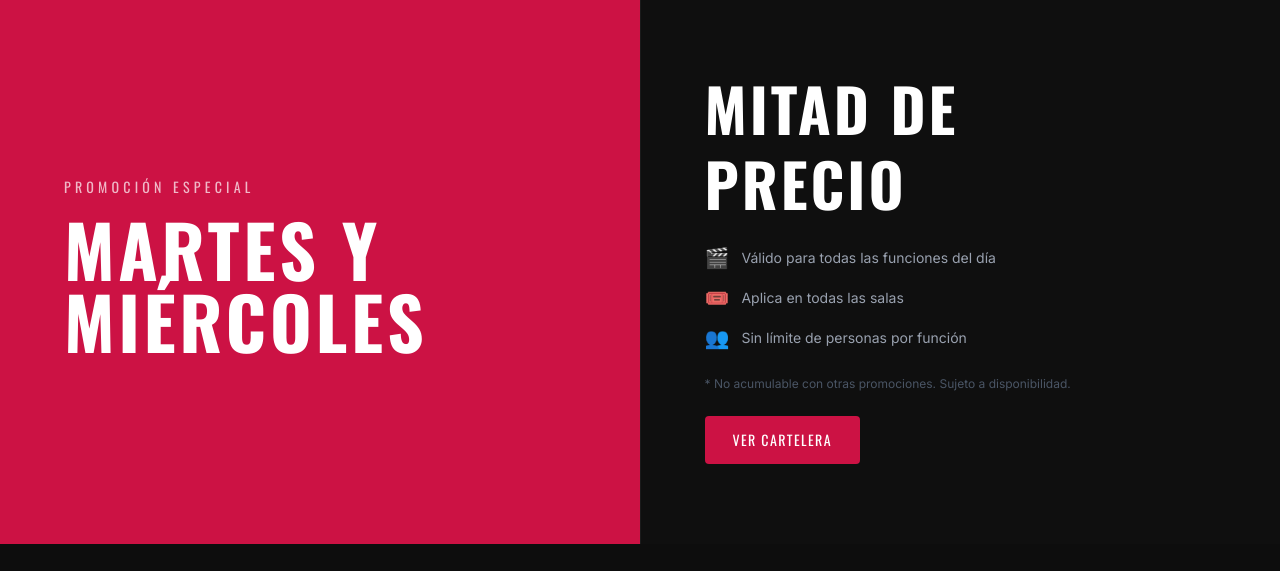
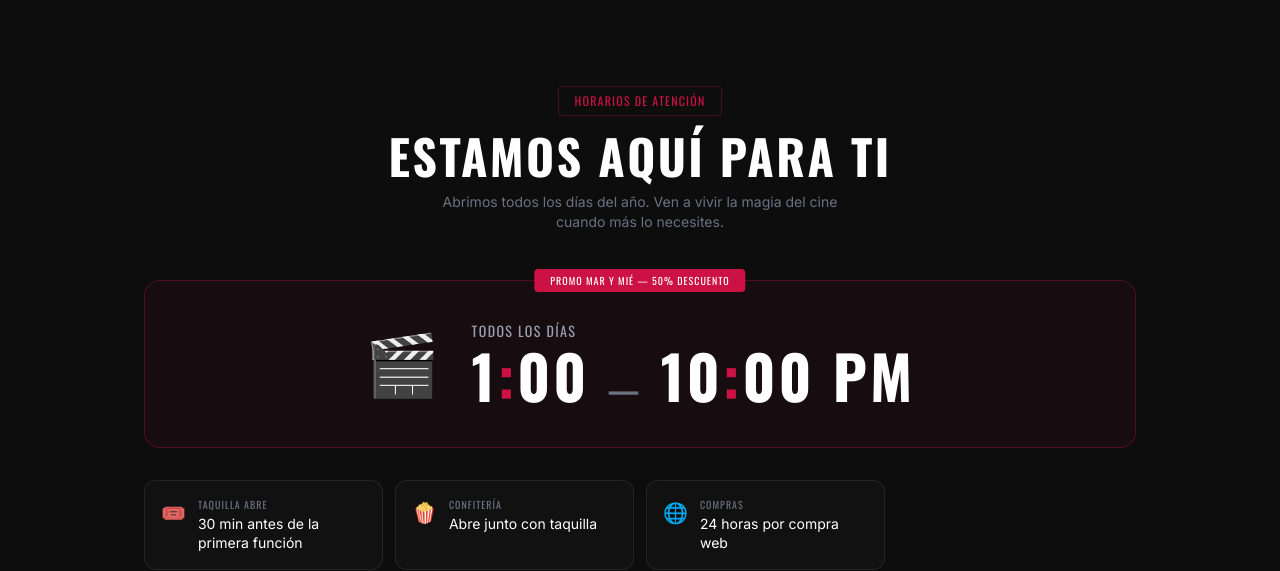
Before and after one commit to BrianDevCo/CineWord, a Next.js app: page / in a window 1280 px wide. Shown: the part 1119-1690 px from the top of the page. Built offline with nearby package versions, Linux system fonts and the light colour scheme; no server answers; the database is empty.

Commit message:
fix: quitar sección Promo (Martes y Miércoles mitad de precio) del sitio
Co-Authored-By: Claude Sonnet 4.6 <noreply@anthropic.com>

```diff
--- a/src/app/page.tsx
+++ b/src/app/page.tsx
@@ -1,7 +1,6 @@
 import Navbar from "@/components/Navbar";
 import Hero from "@/components/Hero";
 import Cartelera from "@/components/Cartelera";
-import Promo from "@/components/Promo";
 import ProximosEstrenos from "@/components/ProximosEstrenos";
 import Horarios from "@/components/Horarios";
 import Snacks from "@/components/Snacks";
@@ -24,7 +23,6 @@ export default async function Home() {
       <main>
         <Hero peliculas={heroPeliculas} />
         <Cartelera peliculas={enCartelera} />
-        <Promo />
         <ProximosEstrenos peliculas={proximas} />
         <Horarios />
         <Snacks />
```
